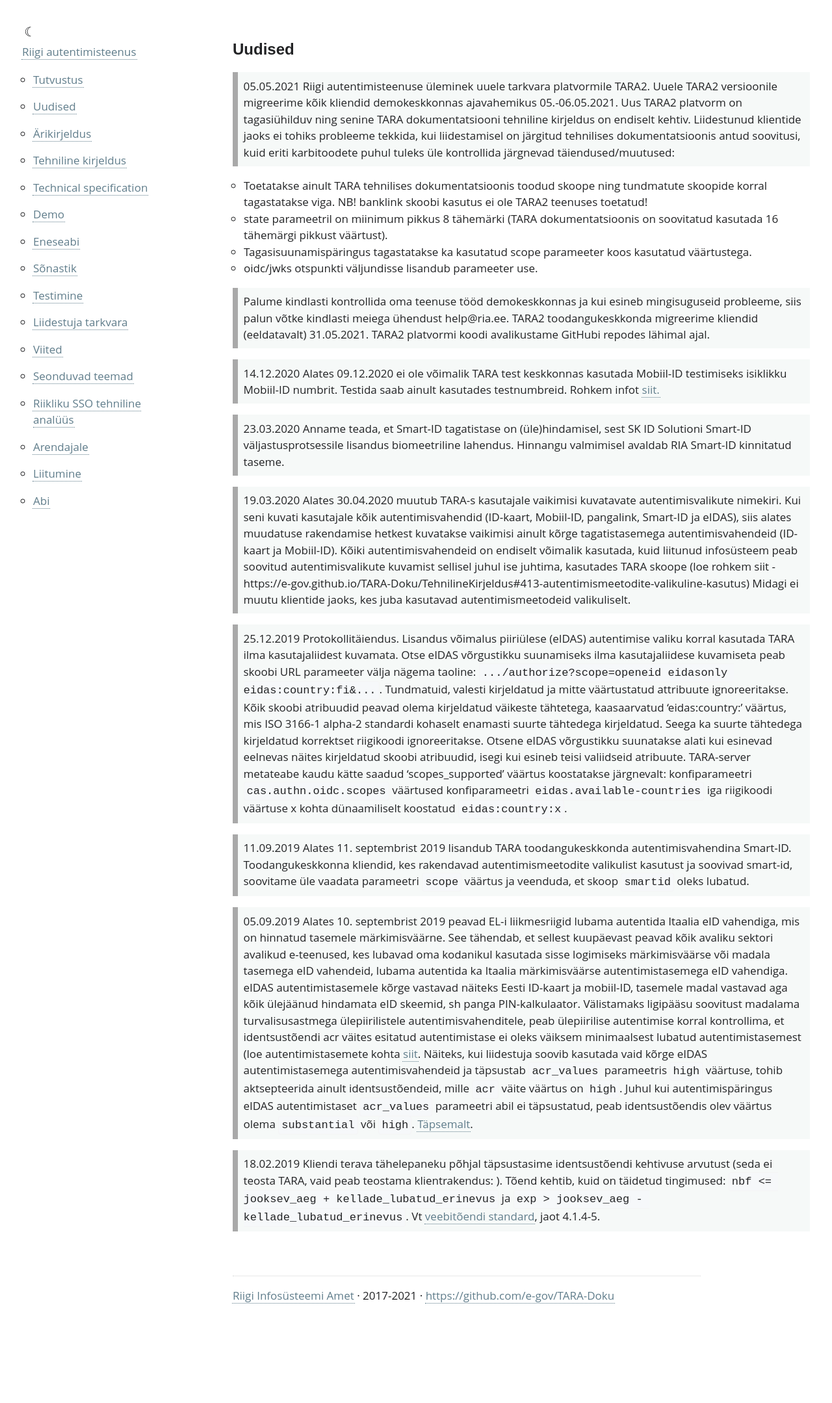
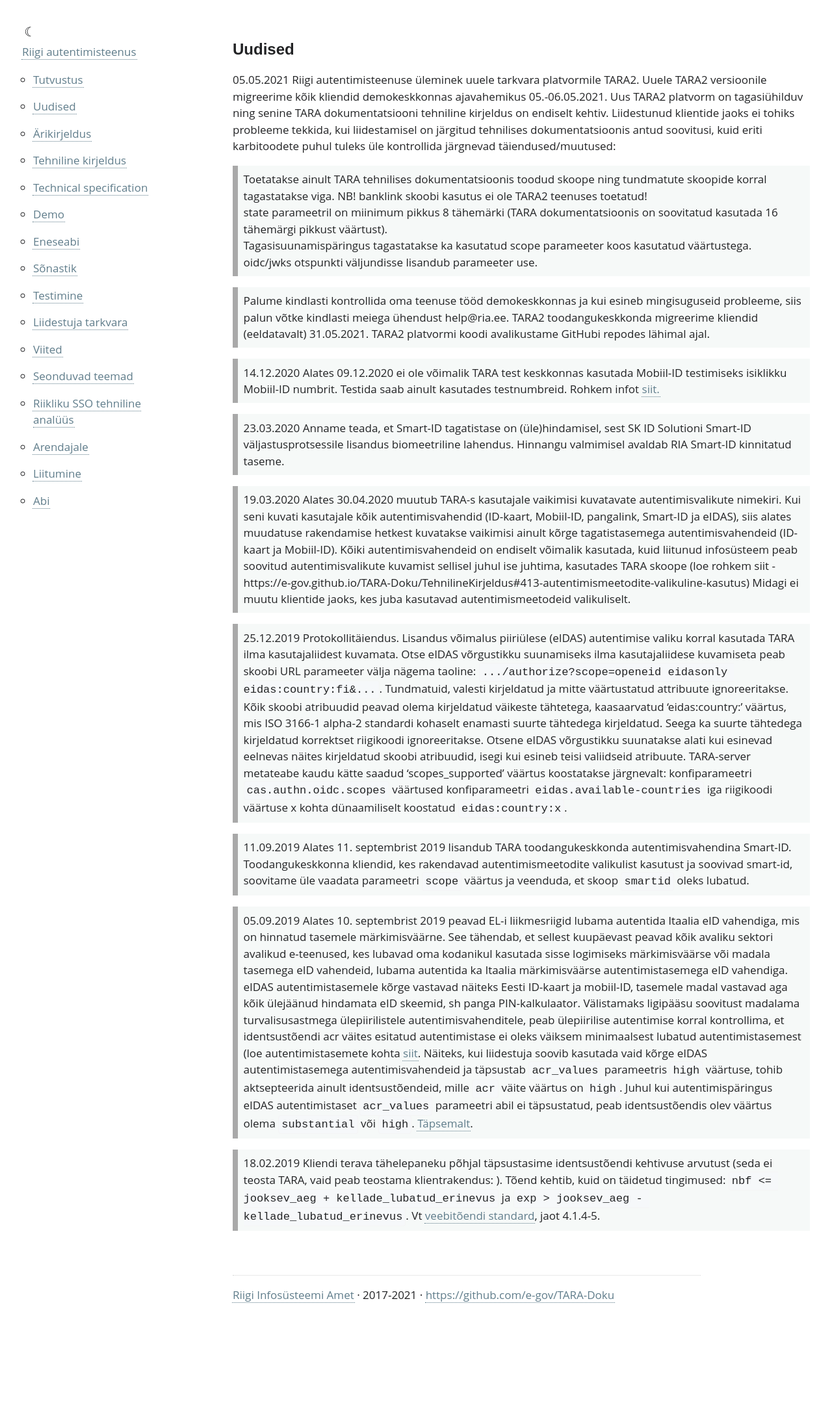
Before and after one commit to e-gov/TARA-Doku, a Jekyll site: the page built from Uudised.md, in a window 1280 px wide. Shown: the whole page at 65% size. Built offline with Jekyll 4.4.1, drawn with Linux system fonts in a browser that asks for light colours; our own code applies the rules of GitHub Pages for plain Markdown files.

Commit message:
Update Uudised.md

```diff
--- a/Uudised.md
+++ b/Uudised.md
@@ -4,13 +4,16 @@ permalink: Uudised
 
 # Uudised
 
+
+
 05.05.2021 Riigi autentimisteenuse üleminek uuele tarkvara platvormile TARA2. Uuele TARA2 versioonile migreerime kõik kliendid demokeskkonnas ajavahemikus 05.-06.05.2021. Uus TARA2 platvorm on tagasiühilduv ning senine TARA dokumentatsiooni tehniline kirjeldus on endiselt kehtiv.
 Liidestunud klientide jaoks ei tohiks probleeme tekkida, kui liidestamisel on järgitud tehnilises dokumentatsioonis antud soovitusi, kuid eriti karbitoodete puhul tuleks üle kontrollida järgnevad täiendused/muutused:
-{: .note}
+
 - Toetatakse ainult TARA tehnilises dokumentatsioonis toodud skoope ning tundmatute skoopide korral tagastatakse viga. NB! banklink skoobi kasutus ei ole TARA2 teenuses toetatud!
 - state parameetril on miinimum pikkus 8 tähemärki (TARA dokumentatsioonis on soovitatud kasutada 16 tähemärgi pikkust väärtust).
 - Tagasisuunamispäringus tagastatakse ka kasutatud scope parameeter koos kasutatud väärtustega.
 - oidc/jwks otspunkti väljundisse lisandub parameeter use.
+{: .note}
 
 Palume kindlasti kontrollida oma teenuse tööd demokeskkonnas ja kui esineb mingisuguseid probleeme, siis palun võtke kindlasti meiega ühendust help@ria.ee.
 TARA2 toodangukeskkonda migreerime kliendid (eeldatavalt) 31.05.2021. TARA2 platvormi koodi avalikustame GitHubi repodes lähimal ajal.
```
